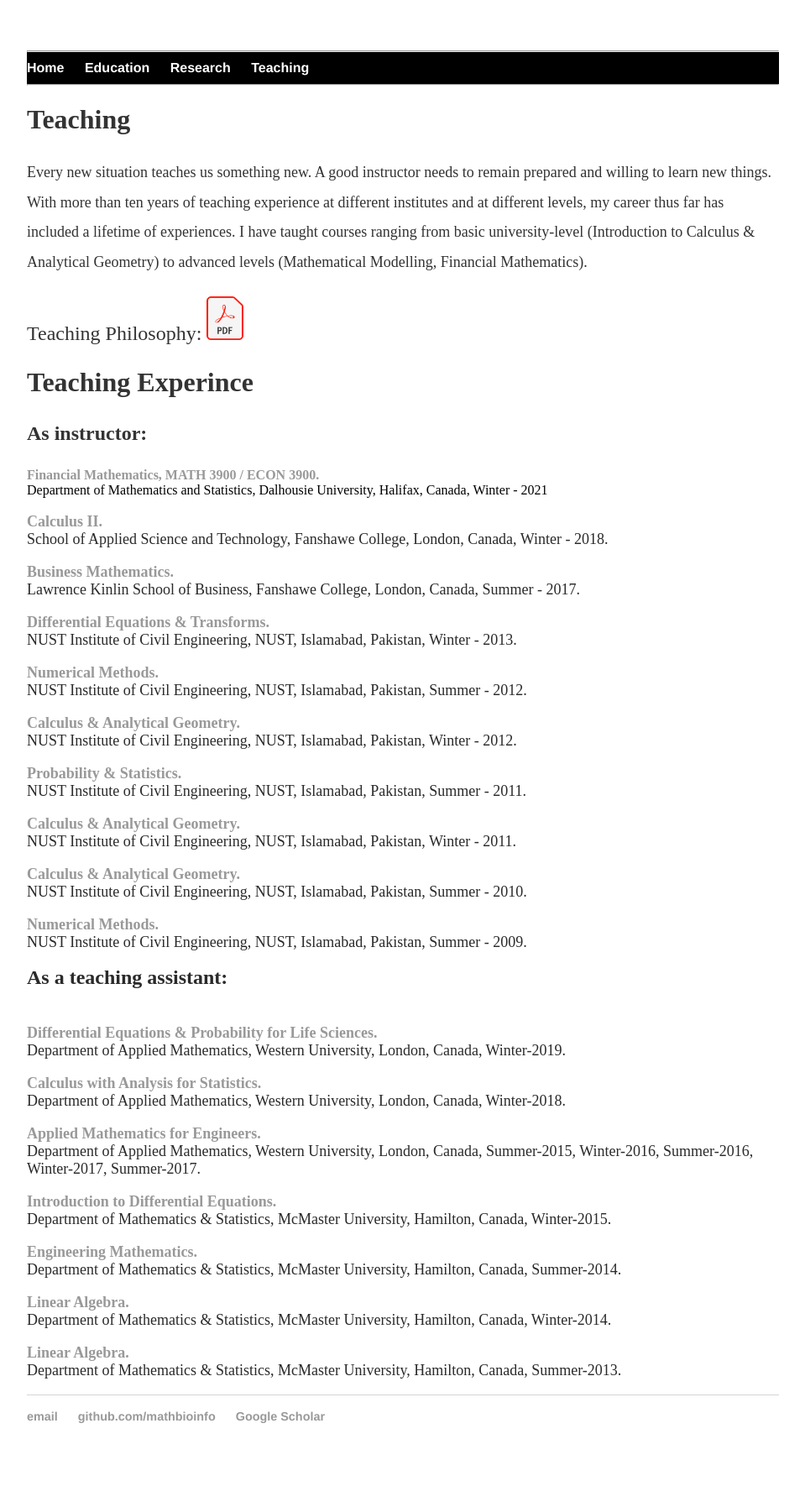
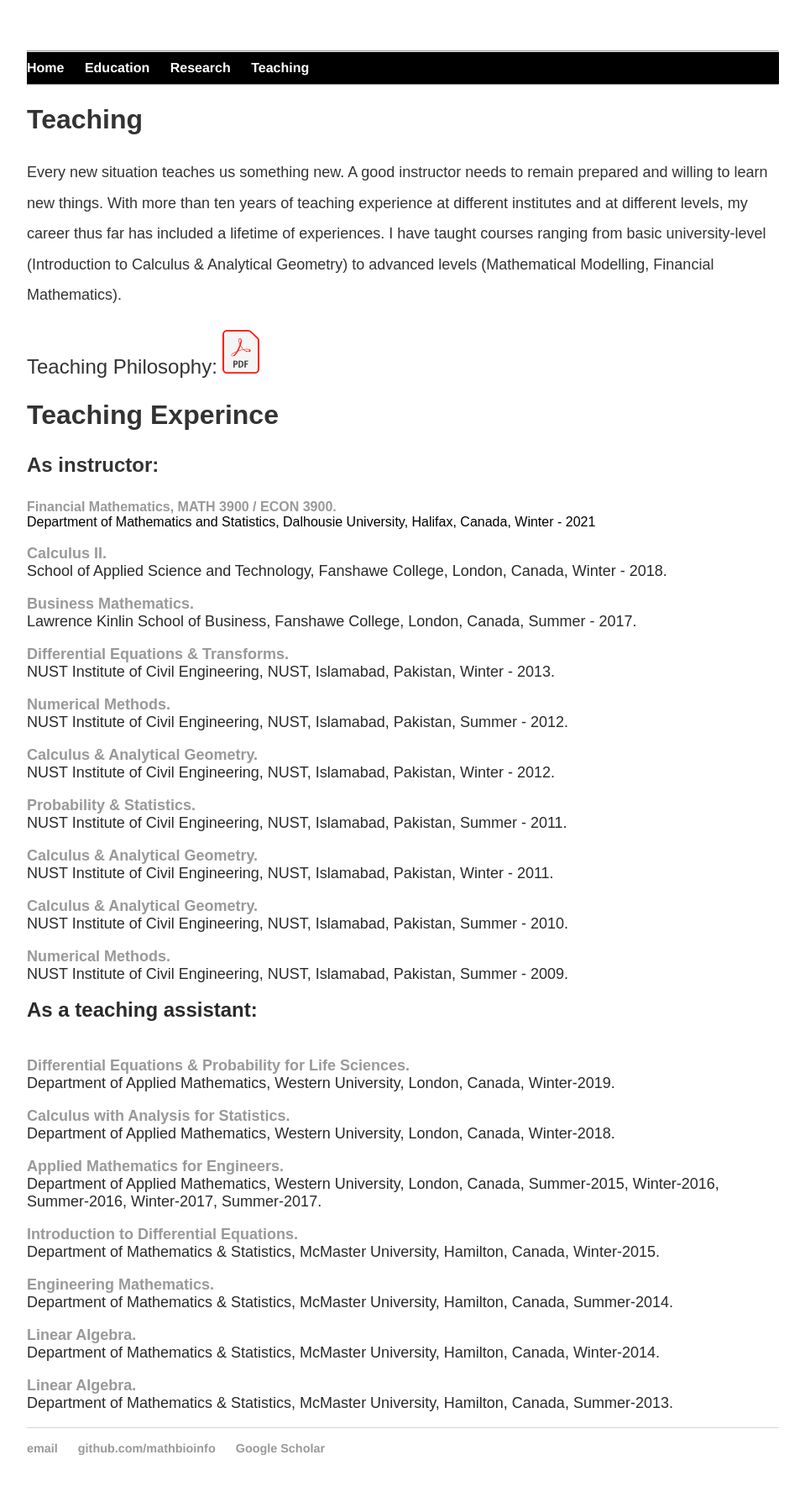
Before and after one commit to MathBioInfo/amjadkhan, a Jekyll site: the page built from Teaching/index.html, in a window 1280 px wide. Shown: the whole page at 84% size, without its empty margins (160-1119 px from the left). Built offline with Jekyll 4.4.1, drawn with Linux system fonts in a browser that asks for light colours; before the commit the page ends 1757 px from its top, so only the background shows below that.

Commit message:
Update index.html

```diff
--- a/Teaching/index.html
+++ b/Teaching/index.html
@@ -3,7 +3,10 @@ layout: default
 title: About teaching
 ---
 
-<div class="Teachings">
+<div class="Teachings"> <style><!--
+			body { font-family: Arial }
+			hr { color: a6bf79} -->
+		</style>
 			<p><font size="6.5"><b>Teaching</b></font><br>
 			<link rel="stylesheet" type="text/css" href="css/main.css">
 			<p><font size="4">Every new situation teaches us something new. A good instructor needs to remain prepared
```
